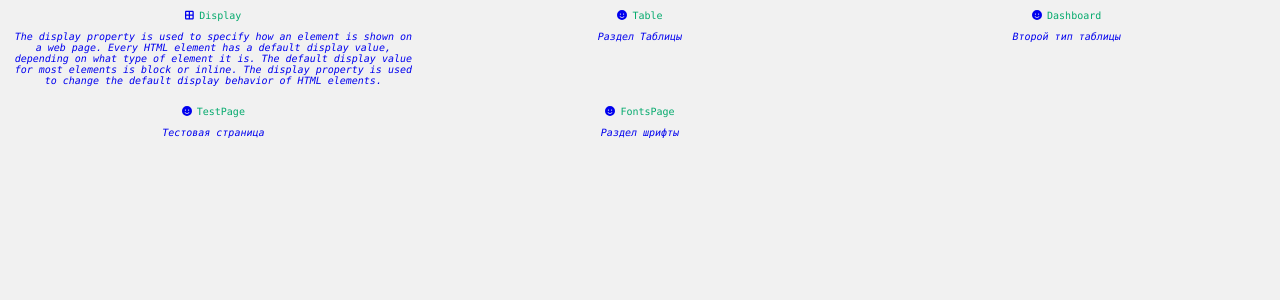
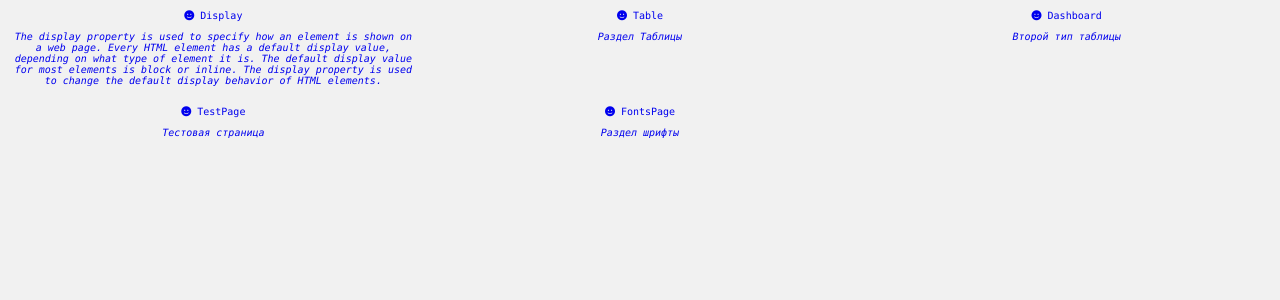
Before and after one commit to 7GBars/W3_SCHOOL_CSS_LEARNING, a React (Create React App) app: page / in a window 1280 px wide. Shown: the top 300 px of the page. Built offline with nearby package versions, Linux system fonts and the light colour scheme.

Commit message:
Card: -добавить handleCopyTitle

```diff
--- a/src/components/Card/index.tsx
+++ b/src/components/Card/index.tsx
@@ -14,11 +14,20 @@ type TCardProps = {
 }
 
 export const Card: React.FC<TCardProps> = ({ id, title, description, icon }) => {
+  const handleCopyTitle = (e: any) => {
+    e.stopPropagation();
+    e.nativeEvent.stopImmediatePropagation();
+    navigator.clipboard.writeText(title).catch((err) => {
+      alert('Не удалось скопировать текст');
+      console.error(err);
+    });
+    debugger
+  };
   return (
     <>
       <div id={id} className={'card'}>
-        <div className="card__title-wrapper">
-          <FontAwesomeIcon icon={icon ?? DEFAULT_ICON} className={'title-wrapper__icon'} /> <span className={'title-wrapper__text'}>{title}</span>
+        <div className="card__title-wrapper" onClick={handleCopyTitle}>
+         <span onClick={handleCopyTitle}> <i className="fa-solid fa-face-smile"></i> {title}</span>
         </div>
         <p
           className={'card__description'}
```
